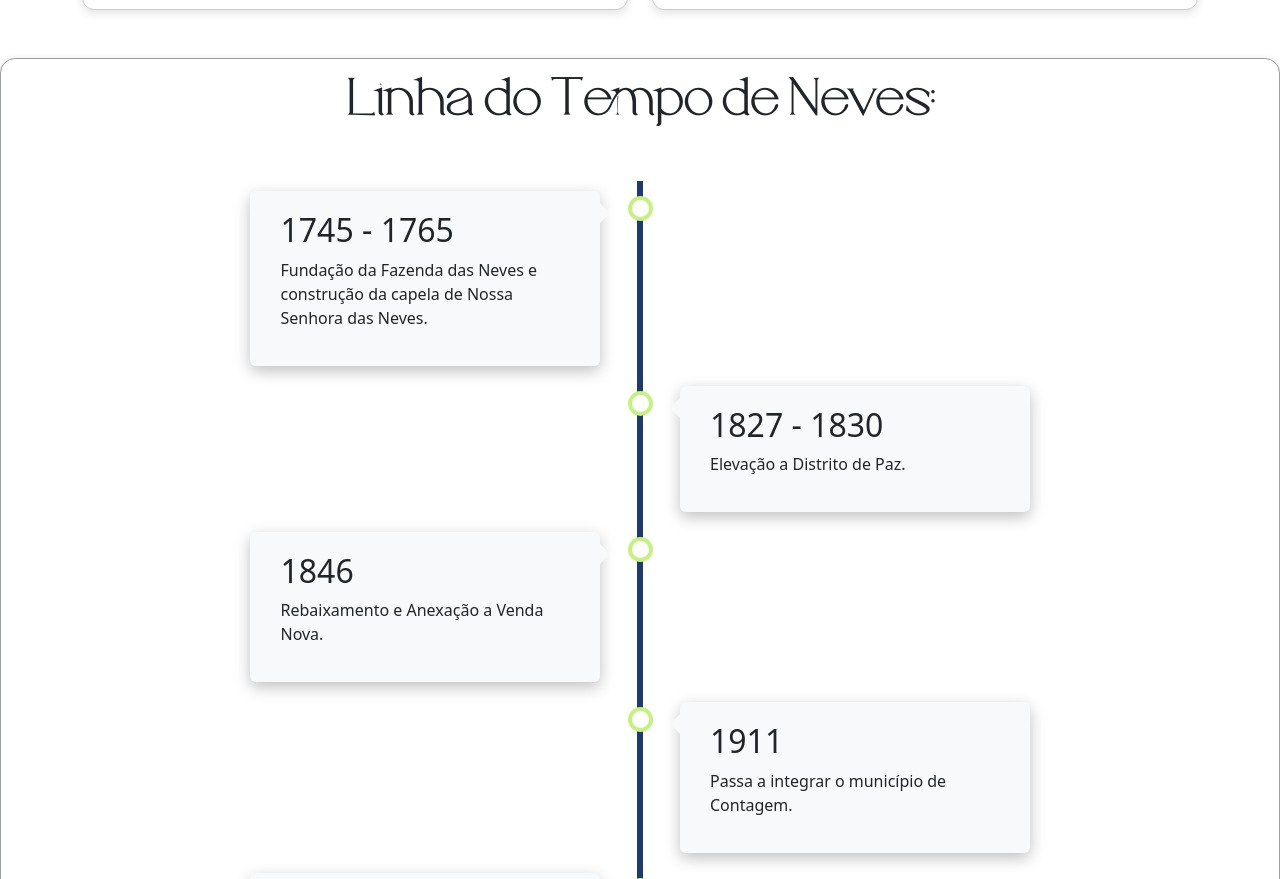
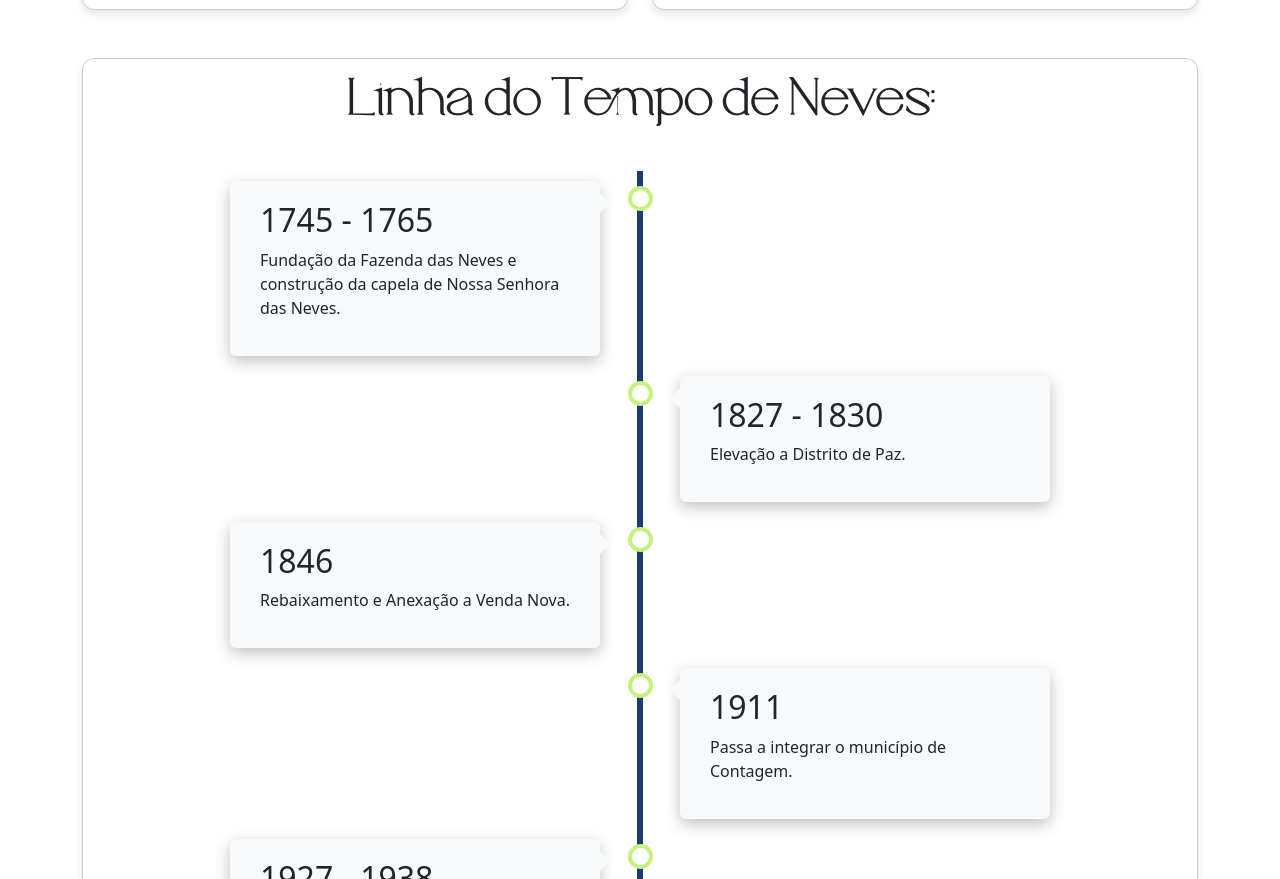
Before and after one commit to PedroBTV/GeoNeves, a plain HTML site: page index.html in a window 1280 px wide. Shown: the part 1619-2498 px from the top of the page. Drawn offline with nearby package versions, Linux system fonts and the light colour scheme.

Commit message:
linha do tempo

```diff
--- a/index.html
+++ b/index.html
@@ -116,7 +116,9 @@
             </div>
         </div>
     </div>
-    <div class="quadro-esquerda1">
+    <div class="container my-5">
+
+         <div class="card-custom mb-5">
 
             <h2 class="fontetitulo text-center mb-5">Linha do Tempo de Neves:</h2>
 
@@ -191,7 +193,7 @@
                         <p>Inauguração do Terminal Justinópolis e reconhecimento da comunidade quilombola do Rosário.</p>
                     </div>
                 </div>
-
+            </div>
         </div>
     </div>
 
```
Lines whose indentation alone changed are shown as unchanged.
